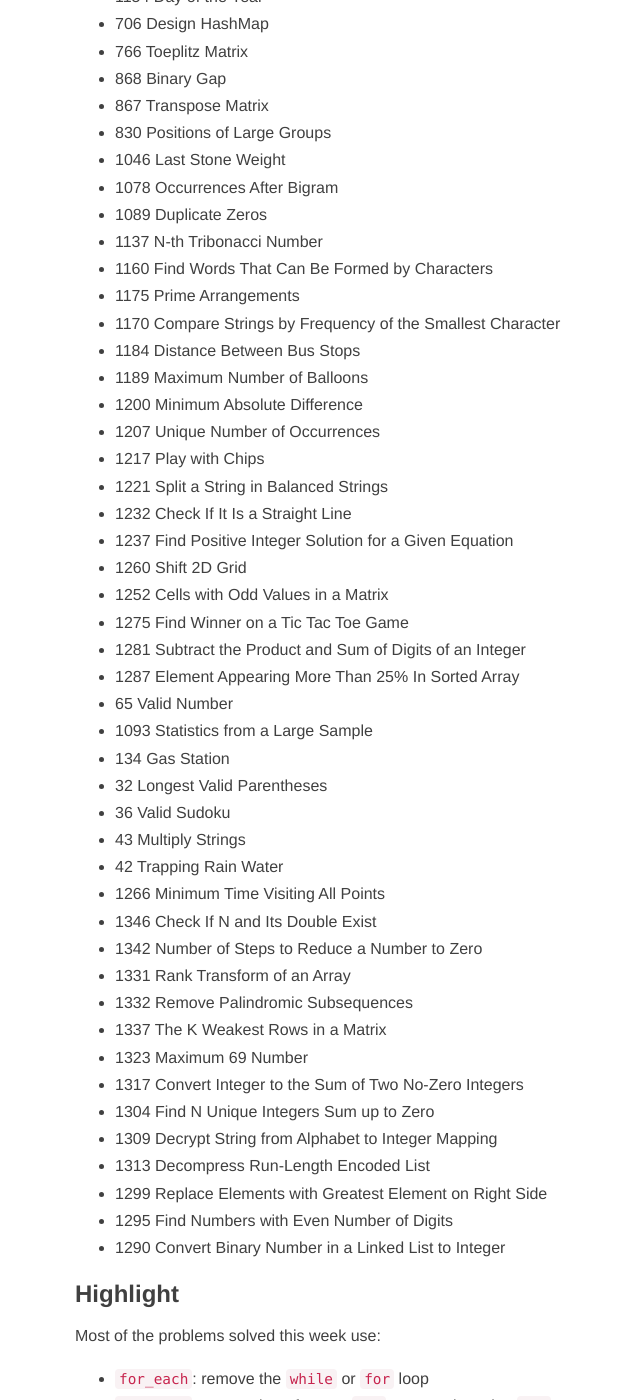
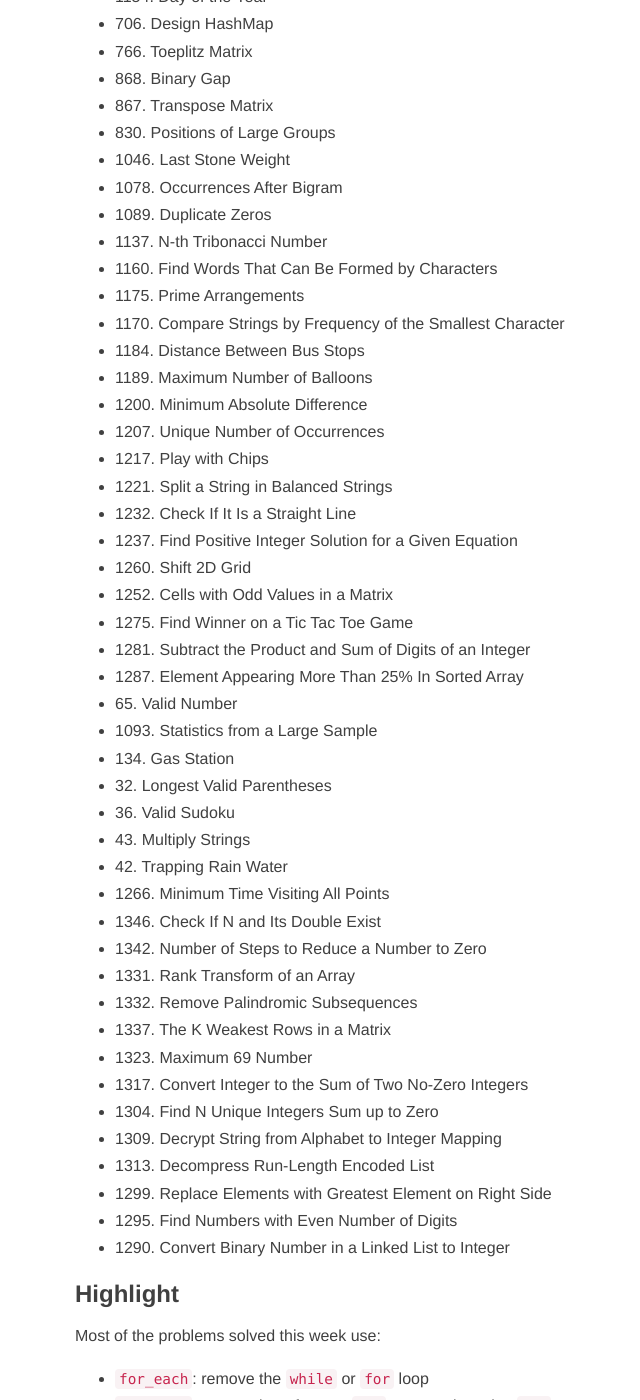
Before and after one commit to chunyang-wen/chunyang-wen.github.io, a Jekyll site: the page built from _posts/2020-02-16-weekly-digest-20200216.md, in a window 1280 px wide and 1400 px high, scrolled down 704 px. Shown: the whole window, without its empty margins (190-830 px from the left). Built offline with Jekyll 4.4.1, drawn with Linux system fonts in a browser that asks for light colours; comment, search, counter and statistics services are not loaded; some of the changed text lies outside the part shown.

```diff
--- a/_posts/2020-02-16-weekly-digest-20200216.md
+++ b/_posts/2020-02-16-weekly-digest-20200216.md
@@ -18,57 +18,57 @@
 
 **Solved problems list**
 
-+ 682 Baseball Game
-+ 762 Prime Number of Set Bits in Binary Representation
-+ 812 Largest Triangle Area
-+ 821 Shortest Distance to a Character
-+ 1154 Day of the Year
-+ 706 Design HashMap
-+ 766 Toeplitz Matrix
-+ 868 Binary Gap
-+ 867 Transpose Matrix
-+ 830 Positions of Large Groups
-+ 1046 Last Stone Weight
-+ 1078 Occurrences After Bigram
-+ 1089 Duplicate Zeros
-+ 1137 N-th Tribonacci Number
-+ 1160 Find Words That Can Be Formed by Characters
-+ 1175 Prime Arrangements
-+ 1170 Compare Strings by Frequency of the Smallest Character
-+ 1184 Distance Between Bus Stops
-+ 1189 Maximum Number of Balloons
-+ 1200 Minimum Absolute Difference
-+ 1207 Unique Number of Occurrences
-+ 1217 Play with Chips
-+ 1221 Split a String in Balanced Strings
-+ 1232 Check If It Is a Straight Line
-+ 1237 Find Positive Integer Solution for a Given Equation
-+ 1260 Shift 2D Grid
-+ 1252 Cells with Odd Values in a Matrix
-+ 1275 Find Winner on a Tic Tac Toe Game
-+ 1281 Subtract the Product and Sum of Digits of an Integer
-+ 1287 Element Appearing More Than 25% In Sorted Array
-+ 65 Valid Number
-+ 1093 Statistics from a Large Sample
-+ 134 Gas Station
-+ 32 Longest Valid Parentheses
-+ 36 Valid Sudoku
-+ 43 Multiply Strings
-+ 42 Trapping Rain Water
-+ 1266 Minimum Time Visiting All Points
-+ 1346 Check If N and Its Double Exist
-+ 1342 Number of Steps to Reduce a Number to Zero
-+ 1331 Rank Transform of an Array
-+ 1332 Remove Palindromic Subsequences
-+ 1337 The K Weakest Rows in a Matrix
-+ 1323 Maximum 69 Number
-+ 1317 Convert Integer to the Sum of Two No-Zero Integers
-+ 1304 Find N Unique Integers Sum up to Zero
-+ 1309 Decrypt String from Alphabet to Integer Mapping
-+ 1313 Decompress Run-Length Encoded List
-+ 1299 Replace Elements with Greatest Element on Right Side
-+ 1295 Find Numbers with Even Number of Digits
-+ 1290 Convert Binary Number in a Linked List to Integer
++ 682\. Baseball Game
++ 762\. Prime Number of Set Bits in Binary Representation
++ 812\. Largest Triangle Area
++ 821\. Shortest Distance to a Character
++ 1154\. Day of the Year
++ 706\. Design HashMap
++ 766\. Toeplitz Matrix
++ 868\. Binary Gap
++ 867\. Transpose Matrix
++ 830\. Positions of Large Groups
++ 1046\. Last Stone Weight
++ 1078\. Occurrences After Bigram
++ 1089\. Duplicate Zeros
++ 1137\. N-th Tribonacci Number
++ 1160\. Find Words That Can Be Formed by Characters
++ 1175\. Prime Arrangements
++ 1170\. Compare Strings by Frequency of the Smallest Character
++ 1184\. Distance Between Bus Stops
++ 1189\. Maximum Number of Balloons
++ 1200\. Minimum Absolute Difference
++ 1207\. Unique Number of Occurrences
++ 1217\. Play with Chips
++ 1221\. Split a String in Balanced Strings
++ 1232\. Check If It Is a Straight Line
++ 1237\. Find Positive Integer Solution for a Given Equation
++ 1260\. Shift 2D Grid
++ 1252\. Cells with Odd Values in a Matrix
++ 1275\. Find Winner on a Tic Tac Toe Game
++ 1281\. Subtract the Product and Sum of Digits of an Integer
++ 1287\. Element Appearing More Than 25% In Sorted Array
++ 65\. Valid Number
++ 1093\. Statistics from a Large Sample
++ 134\. Gas Station
++ 32\. Longest Valid Parentheses
++ 36\. Valid Sudoku
++ 43\. Multiply Strings
++ 42\. Trapping Rain Water
++ 1266\. Minimum Time Visiting All Points
++ 1346\. Check If N and Its Double Exist
++ 1342\. Number of Steps to Reduce a Number to Zero
++ 1331\. Rank Transform of an Array
++ 1332\. Remove Palindromic Subsequences
++ 1337\. The K Weakest Rows in a Matrix
++ 1323\. Maximum 69 Number
++ 1317\. Convert Integer to the Sum of Two No-Zero Integers
++ 1304\. Find N Unique Integers Sum up to Zero
++ 1309\. Decrypt String from Alphabet to Integer Mapping
++ 1313\. Decompress Run-Length Encoded List
++ 1299\. Replace Elements with Greatest Element on Right Side
++ 1295\. Find Numbers with Even Number of Digits
++ 1290\. Convert Binary Number in a Linked List to Integer
 
 
 <a id="highlight"></a>
@@ -97,9 +97,9 @@
 
 #### Interesting problem
 
-+ 32. Longest Valid Parentheses
-+ 134. Gas Station
-+ 42. Trapping Rain Water
++ 32\. Longest Valid Parentheses
++ 134\. Gas Station
++ 42\. Trapping Rain Water
 
 <a id="code"></a>
 
```
